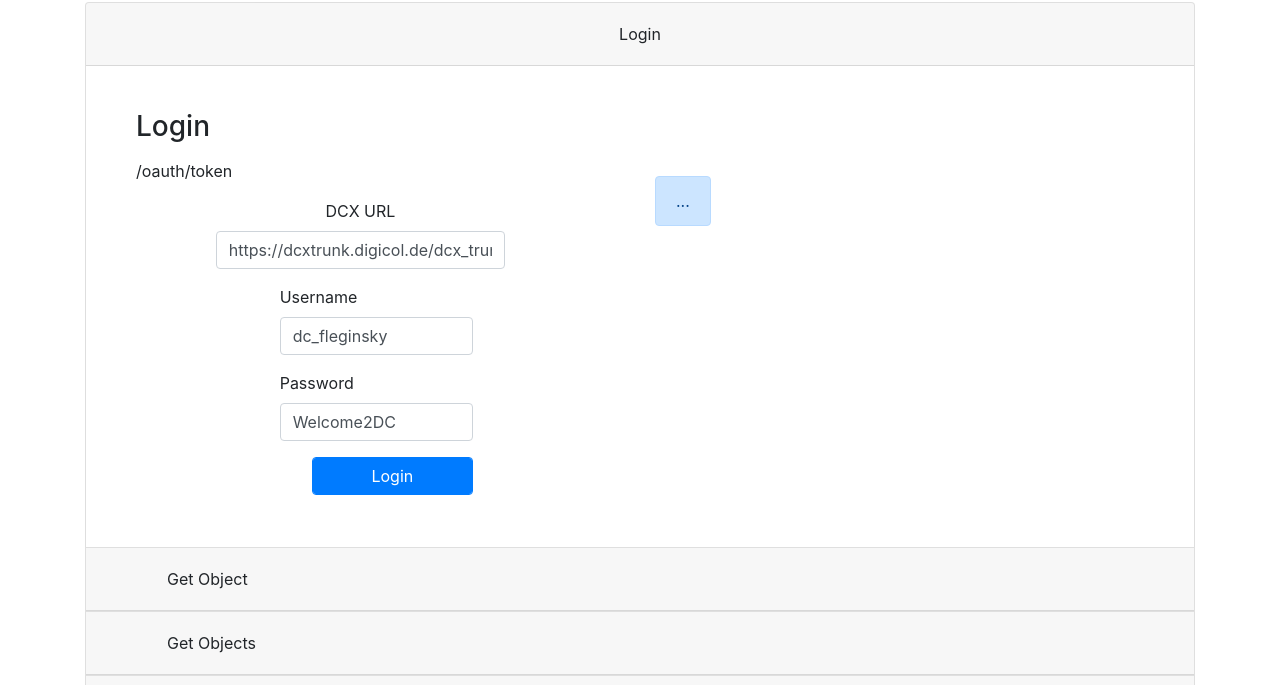
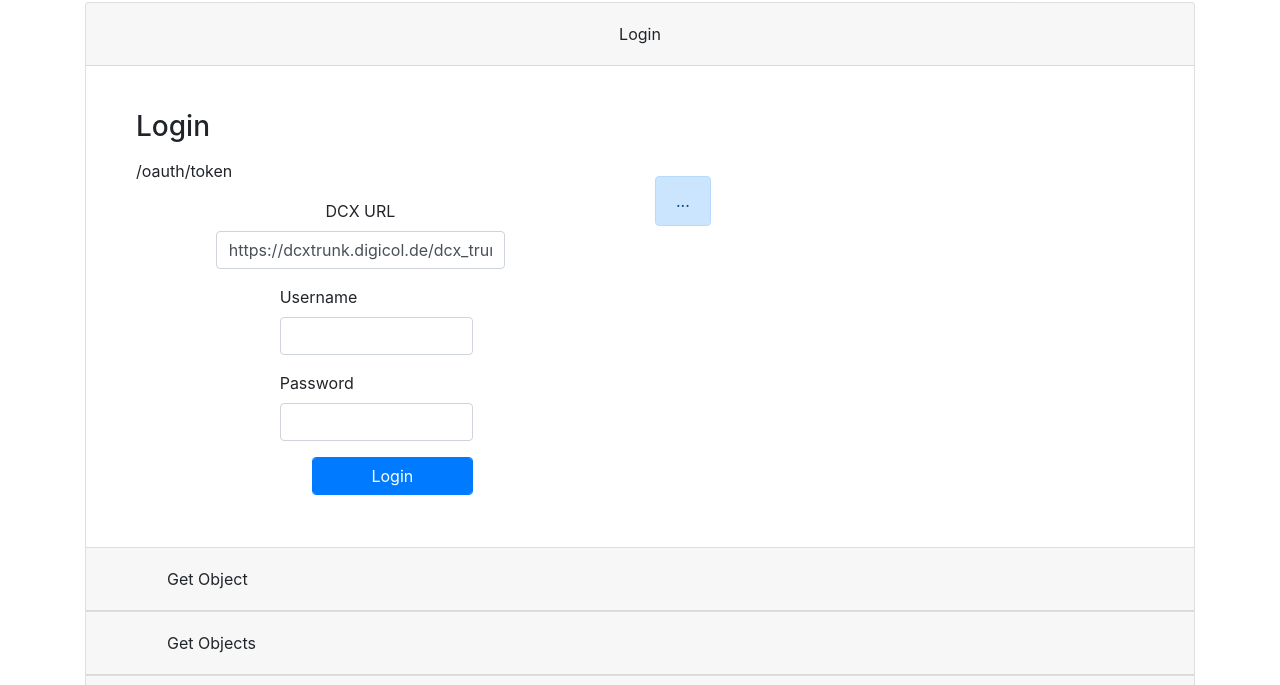
Before and after one commit to digicol/dcx-sdk-js, a website built with webpack: page src/index.html in a window 1280 px wide. Shown: the part 112-797 px from the top of the page. Built offline with nearby package versions, Linux system fonts and the light colour scheme; a script that the page names is missing.

Commit message:
#DCC-488 rem credentials

```diff
--- a/src/index.html
+++ b/src/index.html
@@ -50,11 +50,11 @@
                       </div>
                       <div class="mt-3 col-7 offset-4">
                         <label for="login__username">Username</label>
-                        <input type="text" name="username" value="dc_fleginsky" class="form-control" id="login__username"/>
+                        <input type="text" name="username" value="" class="form-control" id="login__username"/>
                       </div>
                       <div class="mt-3 col-7 offset-4">
                         <label for="login__password">Password</label>
-                        <input type="text" name="password" value="Welcome2DC" class="form-control" id="login__password"/>
+                        <input type="text" name="password" value="" class="form-control" id="login__password"/>
                       </div>
                       <div class="mt-3 col-6 offset-5"><input type="submit" value="Login" class="form-control btn btn-primary"/></div>
                     </form>
```
